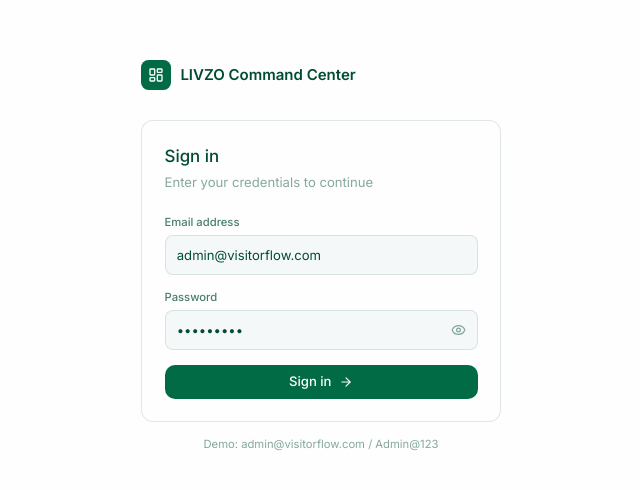
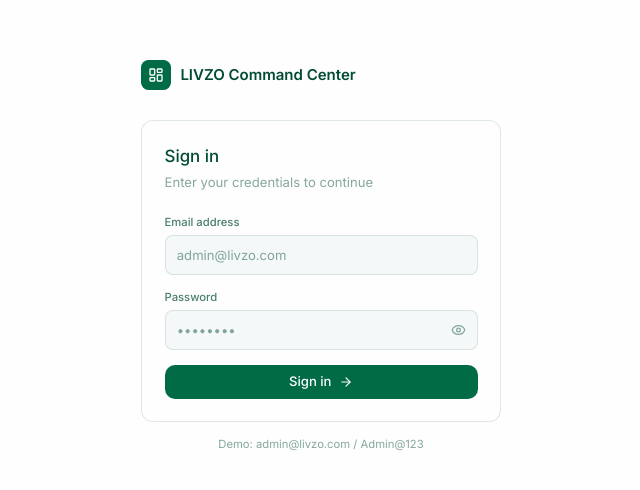
Before and after one commit to ANANDMAURYA20/livzo, a React (Vite) app in the folder client/: page /login in a window 1280 px wide. Shown: the part 144-634 px from the top of the page, without its empty margins (319-959 px from the left). Built offline with nearby package versions, Linux system fonts and the light colour scheme; no server answers.

Commit message:
login chnages

```diff
--- a/client/src/pages/LoginPage.jsx
+++ b/client/src/pages/LoginPage.jsx
@@ -17,7 +17,7 @@ const LoginPage = () => {
     register,
     handleSubmit,
     formState: { errors },
-  } = useForm({ defaultValues: { email: 'admin@visitorflow.com', password: 'Admin@123' } });
+  } = useForm();
 
   if (isAuthenticated) return <Navigate to="/dashboard" replace />;
 
@@ -28,7 +28,7 @@ const LoginPage = () => {
       toast.success('Welcome back!');
       navigate('/dashboard');
     } catch (err) {
-      toast.error(err.response?.data?.message || 'Invalid credentials');
+      toast.error('Wrong credentials');
     } finally {
       setLoading(false);
     }
@@ -117,7 +117,7 @@ const LoginPage = () => {
 
         {/* Hint */}
         <p className="text-xs text-text-muted text-center mt-4">
-          Demo: admin@visitorflow.com / Admin@123
+          Demo: admin@livzo.com / Admin@123
         </p>
 
         {/* <p className="text-xs text-text-muted mt-6 text-center">
--- a/client/src/services/api.js
+++ b/client/src/services/api.js
@@ -20,7 +20,7 @@ api.interceptors.request.use(
 api.interceptors.response.use(
   (response) => response,
   (error) => {
-    if (error.response?.status === 401) {
+    if (error.response?.status === 401 && window.location.pathname !== '/login') {
       localStorage.removeItem('vf_token');
       localStorage.removeItem('vf_user');
       window.location.href = '/login';
```
